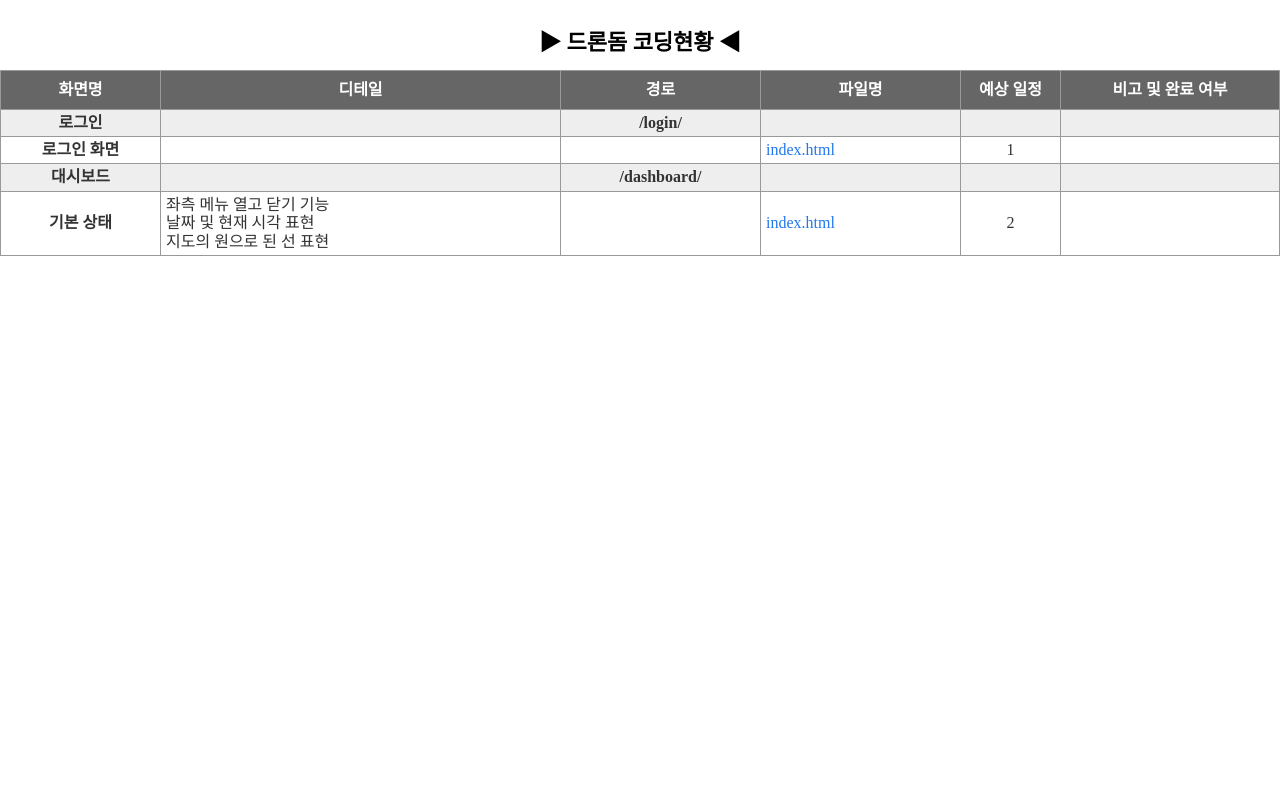
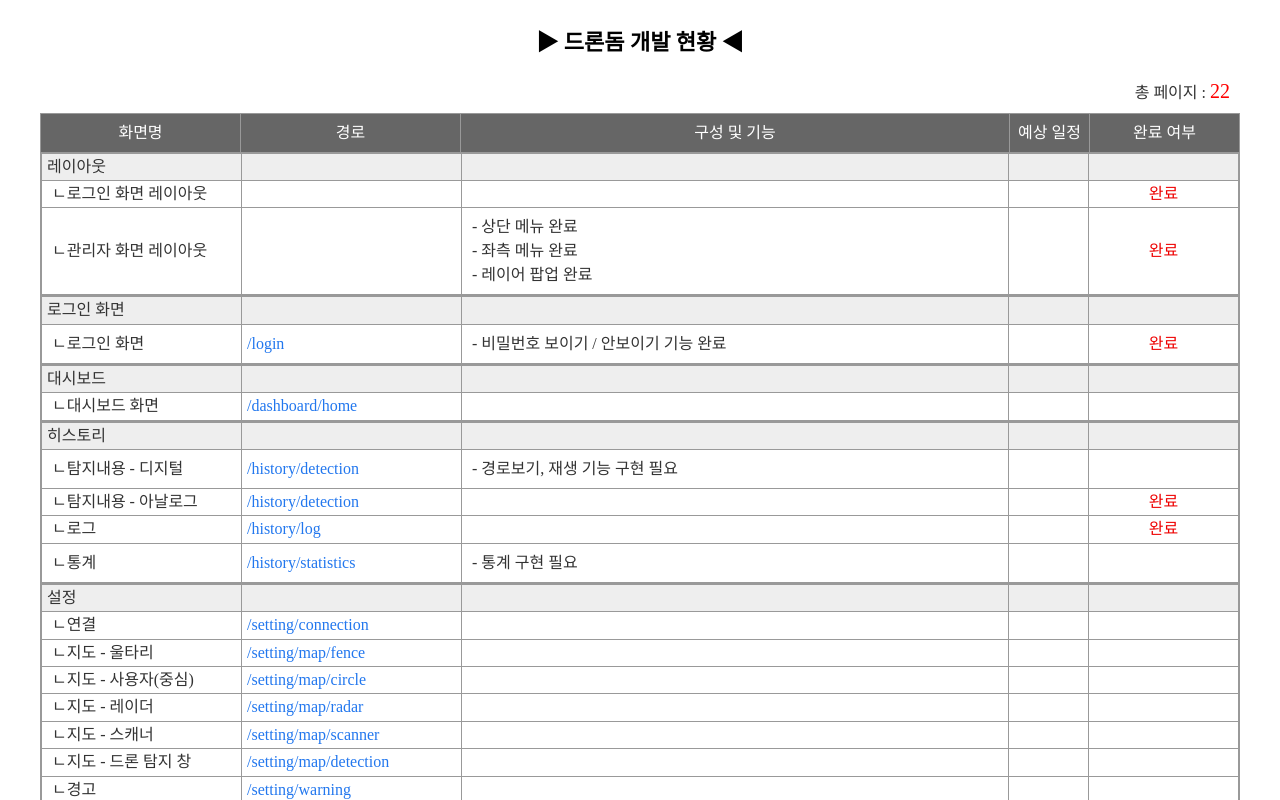
Before and after one commit to frontchoi/schedule, a React (Create React App) app: page / in a window 1280 px wide. Shown: the top 800 px of the page. Built offline with nearby package versions, Linux system fonts and the light colour scheme; a web font is replaced by a local one.

Commit message:
23.08.16 - 개발 완료

```diff
--- a/public/index.html
+++ b/public/index.html
@@ -1,14 +1,12 @@
 <!DOCTYPE html>
 <html lang="en">
-  <head>
+
+<head>
     <meta charset="utf-8" />
     <link rel="icon" href="%PUBLIC_URL%/favicon.ico" />
     <meta name="viewport" content="width=device-width, initial-scale=1" />
     <meta name="theme-color" content="#000000" />
-    <meta
-      name="description"
-      content="Web site created using create-react-app"
-    />
+    <meta name="description" content="Web site created using create-react-app" />
     <link rel="apple-touch-icon" href="%PUBLIC_URL%/logo192.png" />
     <!--
       manifest.json provides metadata used when your web app is installed on a
@@ -24,9 +22,10 @@
       work correctly both with client-side routing and a non-root public URL.
       Learn how to configure a non-root public URL by running `npm run build`.
     -->
-    <title>React App</title>
-  </head>
-  <body>
+    <title>드론돔 개발 현황</title>
+</head>
+
+<body>
     <noscript>You need to enable JavaScript to run this app.</noscript>
     <div id="root"></div>
     <!--
@@ -39,5 +38,6 @@
       To begin the development, run `npm start` or `yarn start`.
       To create a production bundle, use `npm run build` or `yarn build`.
     -->
-  </body>
+</body>
+
 </html>
--- a/src/App.js
+++ b/src/App.js
@@ -1,85 +1,100 @@
-import { dronDom } from './data/dronDom';
+import { dronDome } from './data/dronDome';
 import './css/index.scss';
 import { useEffect, useState } from 'react';
 
 function App() {
+    const localhost = 'http://localhost:8080';
     const [data, setData] = useState();
+    const [pageLength, setPageLength] = useState(0);
     useEffect(() => {
-        setData(dronDom);
-    }, [dronDom]);
+        setData(dronDome);
+    }, [dronDome]);
 
+    useEffect(() => {
+        if (data) {
+            let num = 0;
+            data.section.forEach((item) => {
+                num += item.pageList.length;
+            });
+            setPageLength(num);
+        }
+    }, [data]);
     return (
         <div className="App">
-            <h1>▶ 드론돔 코딩현황 ◀</h1>
-            <table>
+            {data ? (
+                <>
+                    <h1>▶ {data.name} 개발 현황 ◀</h1>
+                    <p className="total_page">
+                        총 페이지 : <span>{pageLength}</span>
+                    </p>
+                    <table className="table_wrap">
+                        <colgroup>
+                            <col width="200" />
+                            <col width="220" />
+                            <col width="*" />
+                            <col width="80" />
+                            <col width="150" />
+                        </colgroup>
                         <caption>코딩작업현황</caption>
-                <colgroup>
-                    <col width="160" />
-                    <col width="400" />
-                    <col width="200" />
-                    <col width="200" />
-                    <col width="100" />
-                    <col width="*" />
-                </colgroup>
                         <thead>
                             <tr>
-                        <th>화면명</th>
-                        <th>디테일</th>
-                        <th>경로</th>
-                        <th>파일명</th>
-                        <th class="date">예상 일정</th>
-                        <th>비고 및 완료 여부</th>
+                                {data.header.map((item, index) => {
+                                    return <th key={`th${index}`}>{item}</th>;
+                                })}
                             </tr>
                         </thead>
                         <tbody>
-                    <tr class="section">
-                        <th>로그인</th>
-                        <td class="detail"></td>
-                        <td class="path">/login/</td>
-                        <td class="file"></td>
-                        <td class="time"></td>
-                        <td class="note"></td>
+                            {data.section.map((item, index) => {
+                                return (
+                                    <tr key={`tr${index}`}>
+                                        <td colSpan="7">
+                                            <table className="table_list">
+                                                <colgroup>
+                                                    <col width="200" />
+                                                    <col width="220" />
+                                                    <col width="*" />
+                                                    <col width="80" />
+                                                    <col width="150" />
+                                                </colgroup>
+                                                <tbody>
+                                                    <tr className="section">
+                                                        <td className="section_name">{item.sectionName}</td>
+                                                        <td className="link"></td>
+                                                        <td className="detail"></td>
+                                                        <td className="day"></td>
+                                                        <td className="end"></td>
                                                     </tr>
-                    <tr>
-                        <th>로그인 화면</th>
-                        <td class="detail"></td>
-                        <td class="path"></td>
-                        <td class="file">
-                            <a href="/login/index.html" target="_blank">
-                                index.html
+                                                    {item.pageList.map((list, index) => {
+                                                        return (
+                                                            <tr key={`tr${index}`}>
+                                                                <td className="page_name">ㄴ{list.pageName}</td>
+                                                                <td className="link">
+                                                                    <a href={`${localhost}${list.link}`} target="_blank" rel="noreferrer">
+                                                                        {list.link}
                                                                     </a>
                                                                 </td>
-                        <td class="time">1</td>
-                        <td class="note"></td>
-                    </tr>
-                    <tr class="section">
-                        <th>대시보드</th>
-                        <td class="detail"></td>
-                        <td class="path">/dashboard/</td>
-                        <td class="file"></td>
-                        <td class="time"></td>
-                        <td class="note"></td>
-                    </tr>
-                    <tr>
-                        <th>기본 상태</th>
-                        <td class="detail">
+                                                                <td className="detail">
                                                                     <ul>
-                                <li>좌측 메뉴 열고 닫기 기능</li>
-                                <li>날짜 및 현재 시각 표현</li>
-                                <li>지도의 원으로 된 선 표현</li>
+                                                                        {list.detail.map((item, index) => {
+                                                                            return <li key={`li${index}`}>- {item}</li>;
+                                                                        })}
                                                                     </ul>
                                                                 </td>
-                        <td class="path"></td>
-                        <td class="file">
-                            <a href="/dashboard/index.html" target="_blank">
-                                index.html
-                            </a>
-                        </td>
-                        <td class="time">2</td>
-                        <td class="note"></td>
+                                                                <td className="day">{list.day}</td>
+                                                                <td className="end">{list.end}</td>
                                                             </tr>
+                                                        );
+                                                    })}
                                                 </tbody>
                                             </table>
+                                        </td>
+                                    </tr>
+                                );
+                            })}
+                        </tbody>
+                    </table>
+                </>
+            ) : undefined}
         </div>
     );
 }
--- a/src/css/index.scss
+++ b/src/css/index.scss
@@ -17,7 +17,6 @@ h1 {
     padding: 30px 0 15px;
     color: #000;
     font-size: 22px;
-    text-align: center;
     font-family: 'Malgun Gothic';
 }
 
@@ -48,23 +47,44 @@ a {
         text-decoration: underline;
     }
 }
-
 table {
-    clear: both;
     width: 100%;
     border-collapse: collapse;
     border-spacing: 0;
     word-break: break-all;
     word-wrap: break-word;
-    thead {
+}
+.App {
+    text-align: center;
+    & > * {
+        max-width: 1200px;
+        margin: 0 auto;
+    }
+    .total_page {
+        padding: 10px;
+        font-size: 16px;
+        text-align: right;
+        span {
+            font-size: 20px;
+            color: red;
+        }
+    }
+    .table_wrap {
+        clear: both;
+        text-align: left;
+        & > thead {
+            & > tr {
                 th {
                     padding: 10px 0 9px;
+                    background: #666;
+                    border: 1px solid #999;
+                    font-weight: 400;
+                    text-align: center;
                     color: #fff;
-            border: 1px solid #999;
-            background: #666;
                 }
             }
-    tbody {
+        }
+        & > tbody {
             .on > * {
                 background: #f6f6f6;
             }
@@ -74,8 +94,8 @@ table {
                     padding-left: 10px;
                 }
             }
+            & > tr {
                 th {
-            padding: 4px 5px;
                     border: 1px solid #999;
                     &.date {
                         &::after {
@@ -84,23 +104,33 @@ table {
                     }
                 }
                 td {
-            padding: 4px 5px;
                     border: 1px solid #999;
                     &.link {
+                        cursor: pointer;
                         color: #999;
-                font-style: italic;
                     }
-            &.path {
-                font-weight: bold;
+                    &.day {
                         text-align: center;
                     }
-            &.time {
+                    &.end {
                         text-align: center;
-            }
-            &.note {
                         color: #ee0000;
-                text-align: center;
                     }
                 }
             }
         }
+    }
+
+    .table_list {
+        td {
+            padding: 4px 5px;
+            &.page_name {
+                padding-left: 10px;
+            }
+            &.detail {
+                padding: 7px 10px;
+                line-height: 24px;
+            }
+        }
+    }
+}
--- a/src/data/dronDom.js
+++ /dev/null
@@ -1,17 +0,0 @@
-export const dronDom = {
-    name: '드론돔',
-    menu: ['화면명', '디테일', '경로', '파일명', '예상 일정', '비고 및 완료 여부'],
-    section: {
-        sectionName: '기본 상태',
-        path: 'dashboard',
-        viewlist: [
-            {
-                Name: '로그인 화면',
-                detail: ['좌측 메뉴 열고 닫기 기능', '날짜 및 현재 시각 표현', '지도의 원으로 된 선 표현'],
-                link: '/dashboard/index.html',
-                time: 2,
-                note: '',
-            },
-        ],
-    },
-};
--- /dev/null
+++ b/src/data/dronDome.js
@@ -0,0 +1,196 @@
+export const dronDome = {
+    name: '드론돔',
+    header: ['화면명', '경로', '구성 및 기능', '예상 일정', '완료 여부'],
+    section: [
+        {
+            sectionName: '레이아웃',
+            path: '',
+            pageList: [
+                {
+                    pageName: '로그인 화면 레이아웃',
+                    detail: [],
+                    link: '',
+                    day: '',
+                    end: '완료',
+                },
+                {
+                    pageName: '관리자 화면 레이아웃',
+                    detail: ['상단 메뉴 완료', '좌측 메뉴 완료', '레이어 팝업 완료'],
+                    link: '',
+                    day: '',
+                    end: '완료',
+                },
+            ],
+        },
+        {
+            sectionName: '로그인 화면',
+            path: '/login',
+            pageList: [
+                {
+                    pageName: '로그인 화면',
+                    detail: ['비밀번호 보이기 / 안보이기 기능 완료'],
+                    link: '/login',
+                    day: '',
+                    end: '완료',
+                },
+            ],
+        },
+        {
+            sectionName: '대시보드',
+            path: '/dashboard',
+            pageList: [
+                {
+                    pageName: '대시보드 화면',
+                    detail: [],
+                    link: '/dashboard/home',
+                    day: '',
+                    end: '',
+                },
+            ],
+        },
+        {
+            sectionName: '히스토리',
+            path: '/history',
+            pageList: [
+                {
+                    pageName: '탐지내용 - 디지털',
+                    detail: ['경로보기, 재생 기능 구현 필요'],
+                    link: '/history/detection',
+                    day: '',
+                    end: '',
+                },
+                {
+                    pageName: '탐지내용 - 아날로그',
+                    detail: [],
+                    link: '/history/detection',
+                    day: '',
+                    end: '완료',
+                },
+                {
+                    pageName: '로그',
+                    detail: [],
+                    link: '/history/log',
+                    day: '',
+                    end: '완료',
+                },
+                {
+                    pageName: '통계',
+                    detail: ['통계 구현 필요'],
+                    link: '/history/statistics',
+                    day: '',
+                    end: '',
+                },
+            ],
+        },
+        {
+            sectionName: '설정',
+            path: '/setting',
+            pageList: [
+                {
+                    pageName: '연결',
+                    detail: [],
+                    link: '/setting/connection',
+                    day: '',
+                    end: '',
+                },
+                {
+                    pageName: '지도 - 울타리',
+                    detail: [],
+                    link: '/setting/map/fence',
+                    day: '',
+                    end: '',
+                },
+                {
+                    pageName: '지도 - 사용자(중심)',
+                    detail: [],
+                    link: '/setting/map/circle',
+                    day: '',
+                    end: '',
+                },
+                {
+                    pageName: '지도 - 레이더',
+                    detail: [],
+                    link: '/setting/map/radar',
+                    day: '',
+                    end: '',
+                },
+                {
+                    pageName: '지도 - 스캐너',
+                    detail: [],
+                    link: '/setting/map/scanner',
+                    day: '',
+                    end: '',
+                },
+                {
+                    pageName: '지도 - 드론 탐지 창',
+                    detail: [],
+                    link: '/setting/map/detection',
+                    day: '',
+                    end: '',
+                },
+                {
+                    pageName: '경고',
+                    detail: [],
+                    link: '/setting/warning',
+                    day: '',
+                    end: '',
+                },
+                {
+                    pageName: '피아식별',
+                    detail: [],
+                    link: '/history/identify',
+                    day: '',
+                    end: '',
+                },
+                {
+                    pageName: '장비 별 설정 - 스캐너',
+                    detail: [],
+                    link: '/setting/device/scanner',
+                    day: '',
+                    end: '',
+                },
+                {
+                    pageName: '장비 별 설정 - 드론돔',
+                    detail: [],
+                    link: '/setting/device/dronedome',
+                    day: '',
+                    end: '',
+                },
+                {
+                    pageName: '장비 별 설정 - 스푸퍼',
+                    detail: [],
+                    link: '/setting/device/spoofer',
+                    day: '',
+                    end: '',
+                },
+                {
+                    pageName: '식별 라이브러리',
+                    detail: [],
+                    link: '/setting/library',
+                    day: '',
+                    end: '',
+                },
+                {
+                    pageName: '업데이트',
+                    detail: [],
+                    link: '/setting/update',
+                    day: '',
+                    end: '',
+                },
+            ],
+        },
+        {
+            sectionName: '계정관리',
+            path: '/auth',
+            pageList: [
+                {
+                    pageName: '대시보드 화면',
+                    detail: [],
+                    link: '/auth/account',
+                    day: '',
+                    end: '',
+                },
+            ],
+        },
+    ],
+};
```
Also changed, not shown: public/manifest.json, 1 other file (tests, documents, lock files or other folders). Lines whose indentation alone changed are shown as unchanged.
